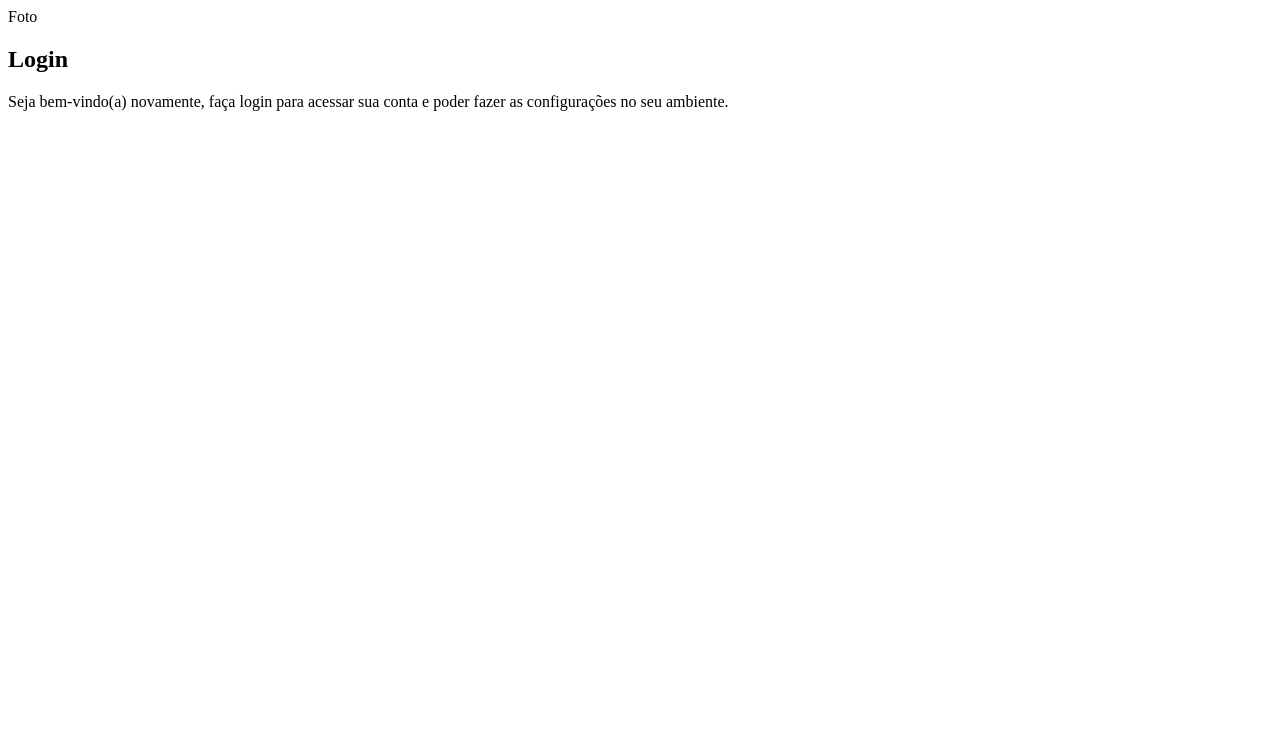
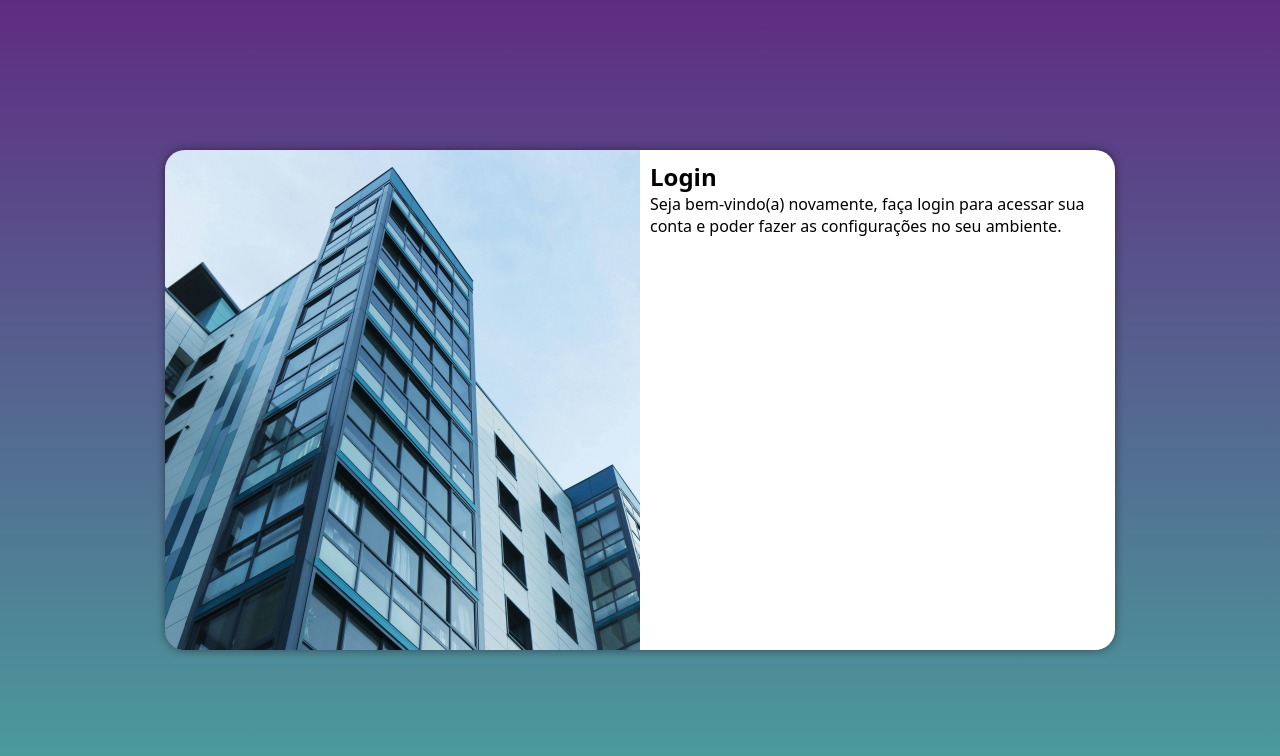
Before and after one commit to LawlietRY/Projeto-Login-2, a plain HTML site: page index.html in a window 1280 px wide. Drawn offline with Linux system fonts and the light colour scheme.

Commit message:
Atualização do login, media query

```diff
--- /dev/null
+++ b/estilos/media-query.css
@@ -0,0 +1,60 @@
+@charset "UTF-8";
+
+/*
+Tablet 768px a 992px
+Desktop 992px a 1200px
+Grande 1200px a cima
+*/
+
+@media screen and (min-width: 768px) and (max-width: 992px) {
+
+    body {
+        background-image: linear-gradient(to top, #49a09d, #5f2c82);
+    }
+
+
+    section#login {
+        width: 80vw;
+    }
+
+        section#login>div#imagem {
+            float: left;
+            width: 30%;
+            height: 100%;
+        }
+
+    section#login>div#formulario {
+        float: right;
+        width: 70%;
+    }
+
+
+}
+
+@media screen and (min-width: 992px) {
+
+
+    body {
+        background-image: linear-gradient(to top, #49a09d, #5f2c82);
+    }
+
+    section#login {
+        width: 950px;
+    }
+
+    section#login>div#imagem {
+        float: left;
+        width: 50%;
+        height: 100%;
+    }
+
+
+    section#login>div#formulario {
+        float: right;
+        width: 50%;
+        height: 100%;
+    }
+
+
+
+}
--- a/estilos/style.css
+++ b/estilos/style.css
@@ -5,3 +5,51 @@
  Verde: #49a09d
  Roxo: #5f2c82
 */
+
+* {
+    font-family: system-ui, -apple-system, BlinkMacSystemFont, 'Segoe UI', Roboto, Oxygen, Ubuntu, Cantarell, 'Open Sans', 'Helvetica Neue', sans-serif;
+    padding: 0px;
+    margin: 0px;
+    box-sizing: border-box;
+}
+
+body,html {
+    background-color: #5f2c82;
+    height: 100vh;
+    width: 100vw;
+}
+
+main {
+    position: relative;
+    height: 100vh;
+    width: 100vw;
+}
+
+section#login {
+    position: absolute;
+    top: 50%;
+    left: 50%;
+    transform: translate(-50%, -50%); /*Diminui o valor em cima do valor total dito no top/left*/
+    background-color: white;
+    width: 250px;
+    height: 500px;
+    border-radius: 20px;
+    overflow: hidden;
+    box-shadow: 0px 0px 10px rgba(0, 0, 0, 0.450);
+    display: block;
+    transition: width .3s, height .3s;
+    transition-timing-function: ease;
+}
+
+section#login>div#imagem {
+    background: #5f2c82 url(../imagens/pexels-expect-best-323705.jpg) no-repeat;
+    background-position: left bottom;
+    height: 200px;
+    background-size: cover;
+    display: block;
+}
+
+section#login>div#formulario {
+    padding: 10px;
+
+}
--- a/index.html
+++ b/index.html
@@ -5,12 +5,13 @@
     <meta name="viewport" content="width=device-width, initial-scale=1.0">
     <title>Projeto Login</title>
     <link rel="stylesheet" href="estilos/style.css">
+    <link rel="stylesheet" href="estilos/media-query.css">
 </head>
 <body>
     <main>
         <section id="login">
             <div id="imagem">
-                Foto
+
             </div>
             <div id="formulario">
                 <h1>Login</h1>
```
